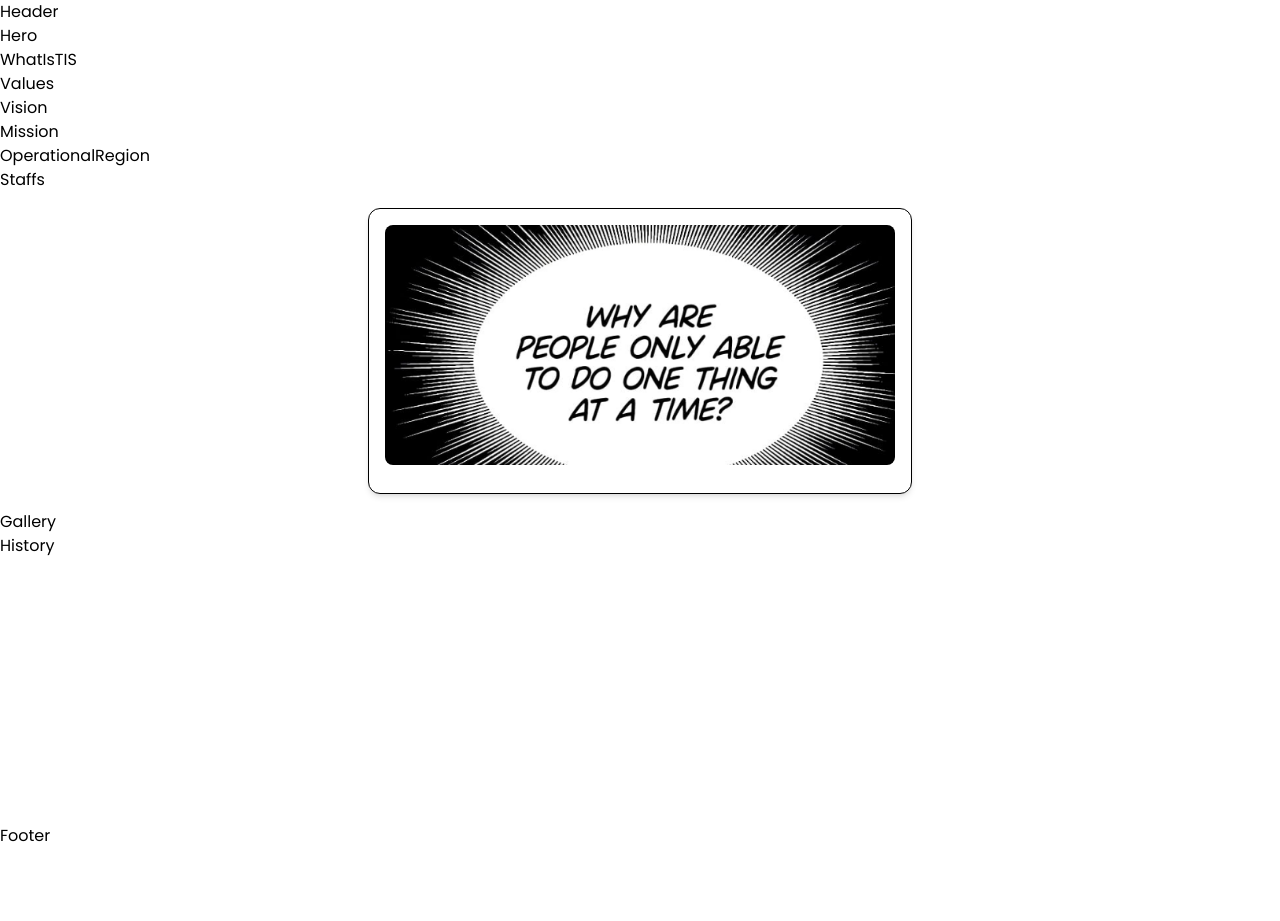
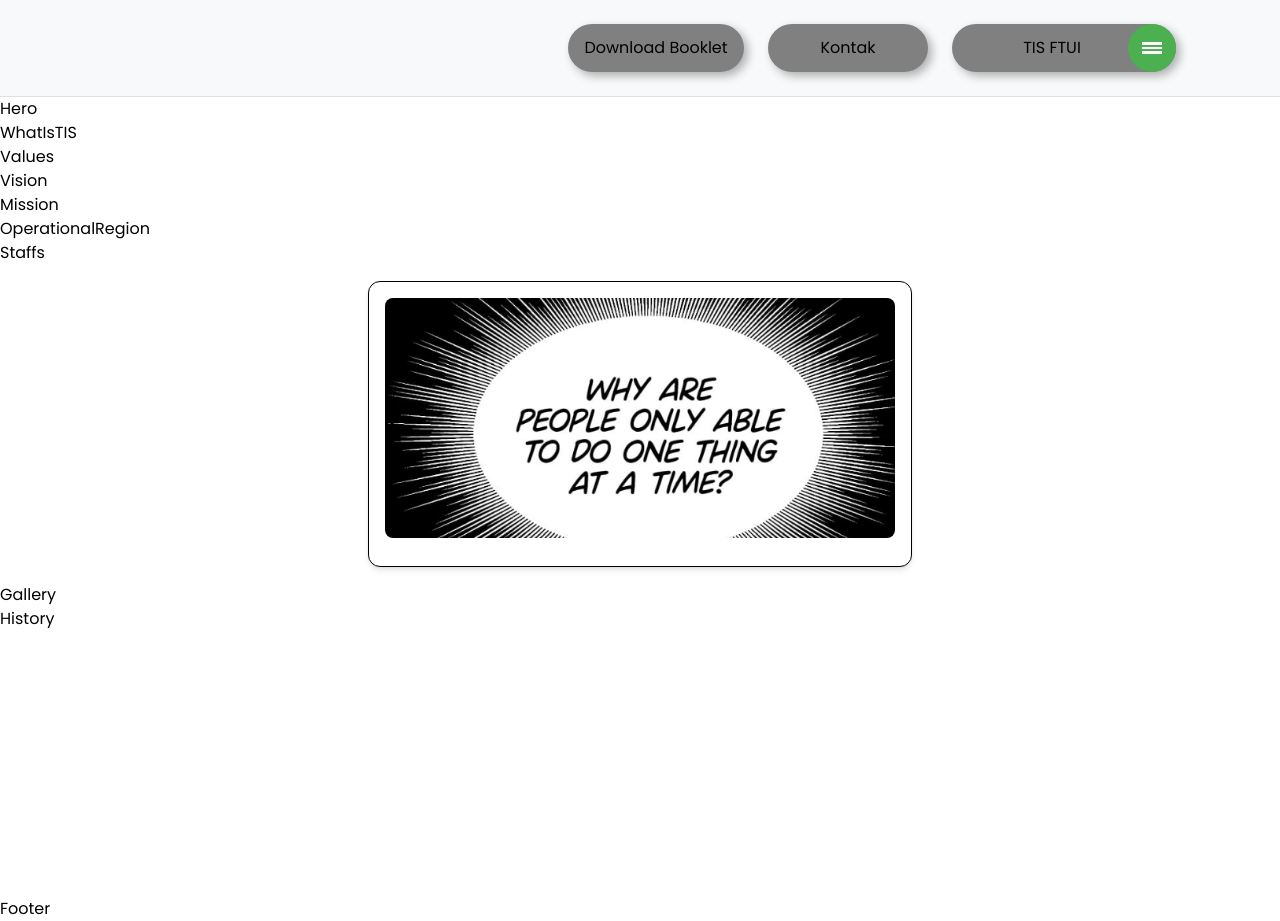
Before and after one commit to EXERCISE-FTUI/TISxExercise-2025, a Next.js app: page / in a window 1280 px wide. Before the commit the page ends 848 px from the top, so only its background shows below. Built offline with nearby package versions, Linux system fonts and the light colour scheme.

Commit message:
Sedang Progress

```diff
--- a/src/components/layout/Header.tsx
+++ b/src/components/layout/Header.tsx
@@ -2,8 +2,109 @@ import React from 'react'
 
 const Header = () => {
   return (
-    <header>Header</header>
-  )
+    <header style={{
+      display: 'flex',
+      flexDirection: 'row',
+      alignItems: 'center',
+      justifyContent: 'flex-end',
+      padding: '1.5rem',
+      backgroundColor: '#f8f9fa',
+      borderBottom: '1px solid #dee2e6',
+      gap: '1.5rem'
+    }}>
+
+      <div style={{
+        display:'flex',
+        gap: '1.5rem',
+        marginLeft: 'auto',
+        paddingRight:'5rem'
+      }}>
+
+      <div style={{
+        height:'3rem',
+        width: '11rem',
+        display: 'flex',
+        justifyContent: 'center',
+        alignItems: 'center',
+        backgroundColor:'grey',
+        borderRadius: '3rem',
+        boxShadow: '4px 4px 10px rgba(0, 0, 0, 0.3)',
+          }}><button>
+            Download Booklet
+          </button>
+      </div>
+      <div style={{
+        height:'3rem',
+        width: '10rem',
+        display: 'flex',
+        justifyContent: 'center',
+        alignItems: 'center',
+        backgroundColor:'grey',
+        borderRadius: '3rem',
+        boxShadow: '4px 4px 10px rgba(0, 0, 0, 0.3)',
+          }}><button>
+            Kontak
+          </button>
+      </div>
+      <div style={{
+        position: 'relative',              // allows absolute positioning inside
+        height: '3rem',
+        width: '14rem',
+        display: 'flex',
+        justifyContent: 'center',         // centers TIS FTUI horizontally
+        alignItems: 'center',
+        backgroundColor: 'grey',
+        borderRadius: '3rem',
+        boxShadow: '4px 4px 10px rgba(0, 0, 0, 0.3)',
+        padding: '0 0.5rem',
+      }}>
+        <button style={{
+          borderRadius: '1rem',
+          border: 'none',
+          zIndex: 1,
+          marginRight: '1.5rem',
+        }}>
+          TIS FTUI
+        </button>
+
+        {/* Circle button */}
+        <button style={{
+          position: 'absolute',
+          right: '0rem',                // move circle more to the right
+          backgroundColor: '#4CAF50',
+          borderRadius: '2rem',
+          border: 'none',
+          padding: '0.5rem',
+          display: 'flex',
+          flexDirection: 'column',
+          justifyContent: 'center',
+          alignItems: 'center',
+          gap: '2px',
+          height: '3rem',
+          width: '3rem',
+        }}>
+          <div style={{
+            width: '1.2rem',
+            height: '2.5px',
+            backgroundColor: 'white',
+          }} />
+          <div style={{
+            width: '1.2rem',
+            height: '2.5px',
+            backgroundColor: 'white',
+          }} />
+          <div style={{
+            width: '1.2rem',
+            height: '2.5px',
+            backgroundColor: 'white',
+          }} />
+        </button>
+      </div>
+      </div>
+
+
+    </header>
+  );
 }
 
-export default Header
+export default Header;
```
